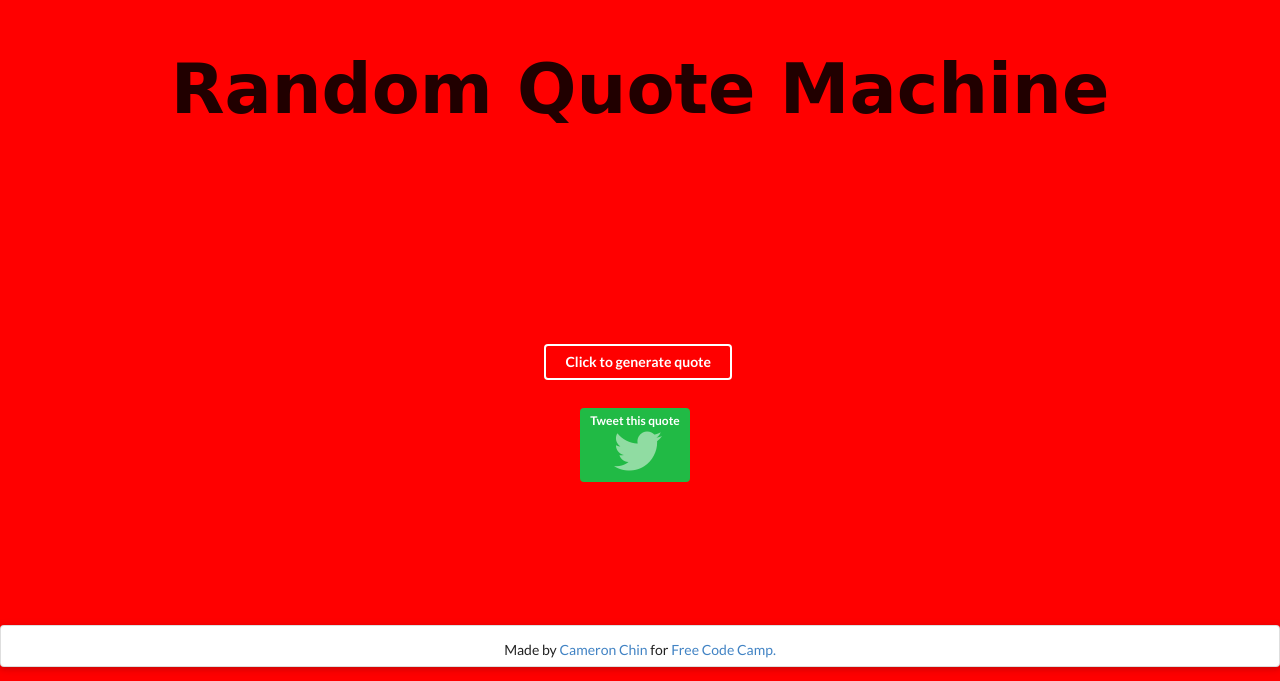
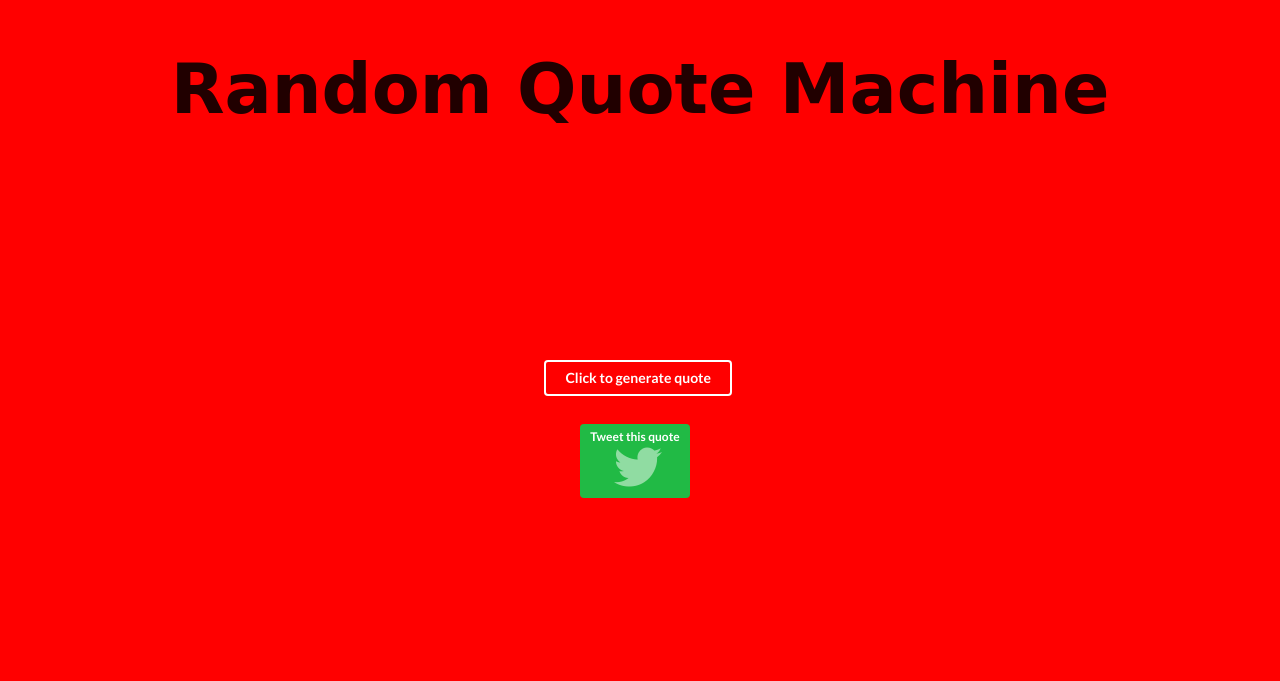
Before and after one commit to c-a-chin/randomQuote, a plain HTML site: page index.html in a window 1280 px wide. Shown: the part 119-800 px from the top of the page. Drawn offline with nearby package versions, Linux system fonts and the light colour scheme; a web font is replaced by a local one.

Commit message:
got rid of footer

```diff
--- a/index.html
+++ b/index.html
@@ -41,10 +41,6 @@
 
 </div>
 
-     <div id="footer" class="ui raised segment">
-      Made by <a href="https://codepen.io/cachin/" target="_blank">Cameron Chin</a> for <a href="http://freecodecamp.org" target="_blank">Free Code Camp.</a>
-     </div>
-
 
   <script src="https://cdnjs.cloudflare.com/ajax/libs/jquery/3.3.1/jquery.min.js"></script>
   <script src="https://cdnjs.cloudflare.com/ajax/libs/semantic-ui/2.3.1/semantic.min.js"></script>
--- a/styles.css
+++ b/styles.css
@@ -12,7 +12,7 @@ body {
 
 #quoteCol{
   height: 10rem;
-  margin-top: 3rem;
+  margin-top: 5%;
   font-size: 20px;
 }
 
@@ -24,11 +24,3 @@ i{
 #tweetCol{
   margin-right: 10px;
 }
-
-#footer{
-  position: absolute;
-  bottom: 0;
-  height: 3rem;
-  width: 100%;
-  text-align: center;
-}
```
Lines whose indentation alone changed are shown as unchanged.
